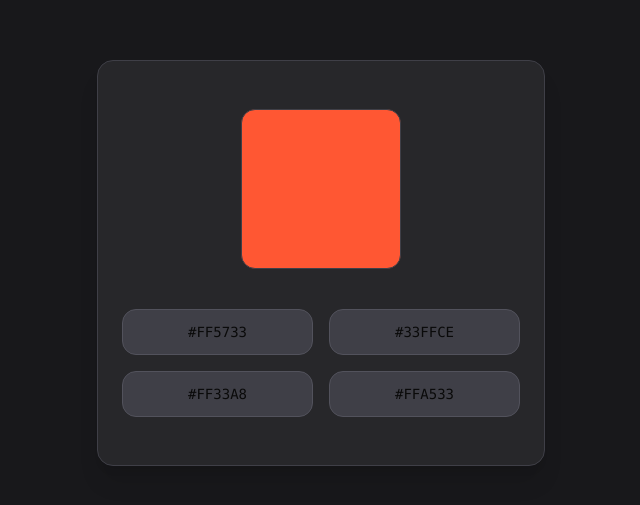
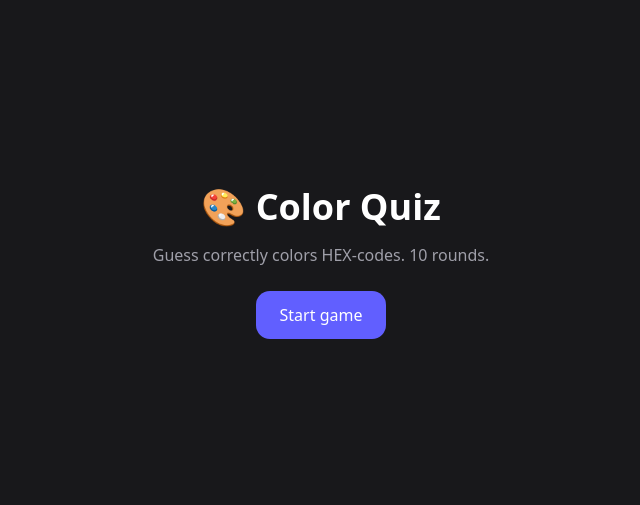
Before and after one commit to hey-gleb/color-quiz, a React (Vite) app: page / in a window 1280 px wide. Shown: the part 137-642 px from the top of the page, without its empty margins (319-959 px from the left). Built offline with nearby package versions, Linux system fonts and the light colour scheme.

Commit message:
Added welcome and gameover screens

```diff
--- a/src/App.tsx
+++ b/src/App.tsx
@@ -1,43 +1,124 @@
 import { useState } from 'react';
+import { motion } from 'framer-motion';
+
 import { Card, CardContent } from './components/ui/card';
-import { motion } from 'framer-motion';
 
 import './App.css';
 
-const colors = [
-  { hex: '#FF5733', isCorrect: true },
-  { hex: '#33FFCE', isCorrect: false },
-  { hex: '#FF33A8', isCorrect: false },
-  { hex: '#FFA533', isCorrect: false },
-];
+const TOTAL_ROUNDS = 10;
+
+function getRandomColor(): string {
+  const letters = '0123456789ABCDEF';
+  return (
+    '#' +
+    Array.from(
+      { length: 6 },
+      () => letters[Math.floor(Math.random() * 16)]
+    ).join('')
+  );
+}
+
+function generateQuestion(): { options: string[]; answer: string } {
+  const answer = getRandomColor();
+  const options = [answer];
+  while (options.length < 4) {
+    const color = getRandomColor();
+    if (!options.includes(color)) options.push(color);
+  }
+  return {
+    answer,
+    options: options.sort(() => Math.random() - 0.5),
+  };
+}
 
 function App() {
+  const [screen, setScreen] = useState<'welcome' | 'game' | 'gameover'>(
+    'welcome'
+  );
+  const [question, setQuestion] = useState(generateQuestion());
   const [selected, setSelected] = useState<string | null>(null);
   const [showAnswer, setShowAnswer] = useState(false);
+  const [score, setScore] = useState(0);
+  const [round, setRound] = useState(1);
+
+  const handleStart = () => {
+    setScreen('game');
+    setScore(0);
+    setRound(1);
+    setQuestion(generateQuestion());
+  };
 
   const handleSelect = (hex: string) => {
     if (showAnswer) return;
     setSelected(hex);
     setShowAnswer(true);
+
+    if (hex === question.answer) {
+      setScore((prev) => prev + 1);
+    }
+
     setTimeout(() => {
+      setRound((prev) => prev + 1);
+      if (round === TOTAL_ROUNDS) {
+        setScreen('gameover');
+      }
+      setQuestion(generateQuestion());
       setSelected(null);
       setShowAnswer(false);
     }, 1500);
   };
 
+  if (screen === 'welcome') {
+    return (
+      <div className="min-h-screen bg-zinc-900 text-white flex flex-col items-center justify-center p-6 text-center">
+        <h1 className="text-4xl font-bold mb-4">🎨 Color Quiz</h1>
+        <p className="text-zinc-400 mb-6 max-w-md">
+          Guess correctly colors HEX-codes. 10 rounds.
+        </p>
+        <button
+          onClick={handleStart}
+          className="bg-indigo-500 hover:bg-indigo-600 text-white py-3 px-6 rounded-xl transition"
+        >
+          Start game
+        </button>
+      </div>
+    );
+  }
+
+  if (screen === 'gameover') {
+    return (
+      <div className="min-h-screen bg-zinc-900 text-white flex flex-col items-center justify-center p-6 text-center">
+        <h2 className="text-3xl font-semibold mb-4">Game over!</h2>
+        <p className="text-lg text-zinc-400 mb-6">
+          You scored {score} out of {TOTAL_ROUNDS} points.
+        </p>
+        <button
+          onClick={handleStart}
+          className="bg-green-500 hover:bg-green-600 text-black py-3 px-6 rounded-xl transition"
+        >
+          Restart
+        </button>
+      </div>
+    );
+  }
+
   return (
     <div className="min-h-screen bg-zinc-900 text-white flex items-center justify-center p-6">
+      <div className="absolute top-4 right-6 text-white text-lg font-semibold">
+        Score: {score}
+      </div>
       <Card className="w-full max-w-md rounded-2xl shadow-xl border border-zinc-700 bg-zinc-800">
         <CardContent className="p-6 flex flex-col items-center">
           <div
             className="w-40 h-40 rounded-xl mb-10 border border-zinc-700"
-            style={{ backgroundColor: colors.find((c) => c.isCorrect)!.hex }}
+            style={{ backgroundColor: question.answer }}
           />
           <div className="grid grid-cols-2 gap-4 w-full">
-            {colors.map(({ hex, isCorrect }) => {
+            {question.options.map((hex) => {
               const isSelected = selected === hex;
-              const isRight = showAnswer && isCorrect;
-              const isWrong = showAnswer && isSelected && !isCorrect;
+              const isRight = showAnswer && hex === question.answer;
+              const isWrong =
+                showAnswer && isSelected && hex !== question.answer;
               return (
                 <motion.button
                   whileTap={{ scale: 0.95 }}
```
